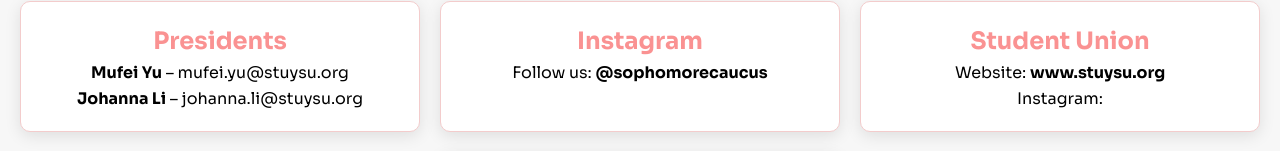
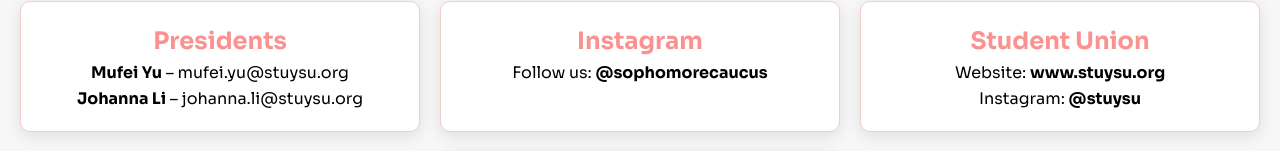
Before and after one commit to alex-wanger/Sophomore-Caucus-Website, a plain HTML site: page Contact.html in a window 1280 px wide. Shown: the part 368-519 px from the top of the page. Drawn offline with Linux system fonts and the light colour scheme.

Commit message:
final fixes to the contact page

```diff
--- a/Contact.html
+++ b/Contact.html
@@ -57,7 +57,7 @@
                 <h2>Student Union</h2>
                 <p>
                     Website: <strong><a href="https://www.stuysu.org">www.stuysu.org</a></strong><br>
-                    Instagram: <strong><a href="https://www.instagram.com/stuysu/"@stuysu</a></strong>
+                    Instagram: <strong><a href="https://www.instagram.com/stuysu/">@stuysu</a></strong>
                 </p>
             </div>
             <div class="card faculty-advisor">
```
